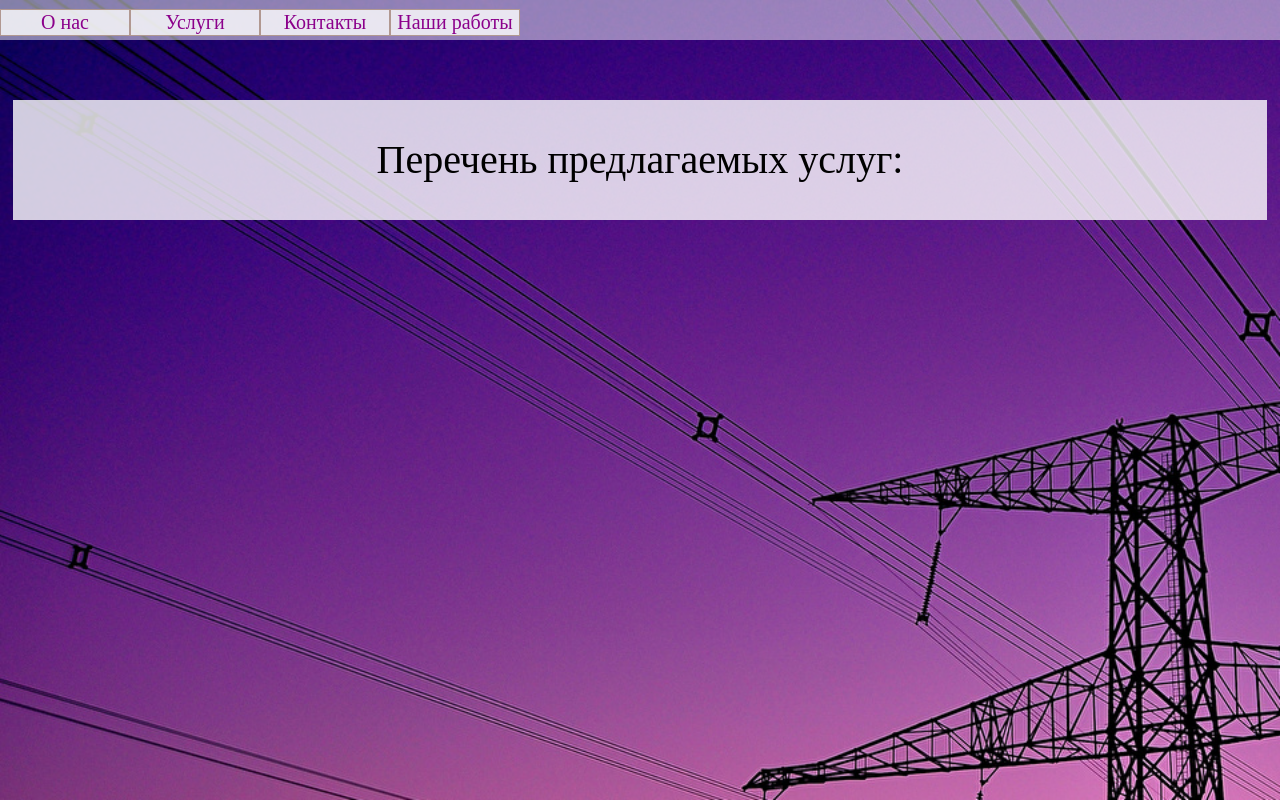
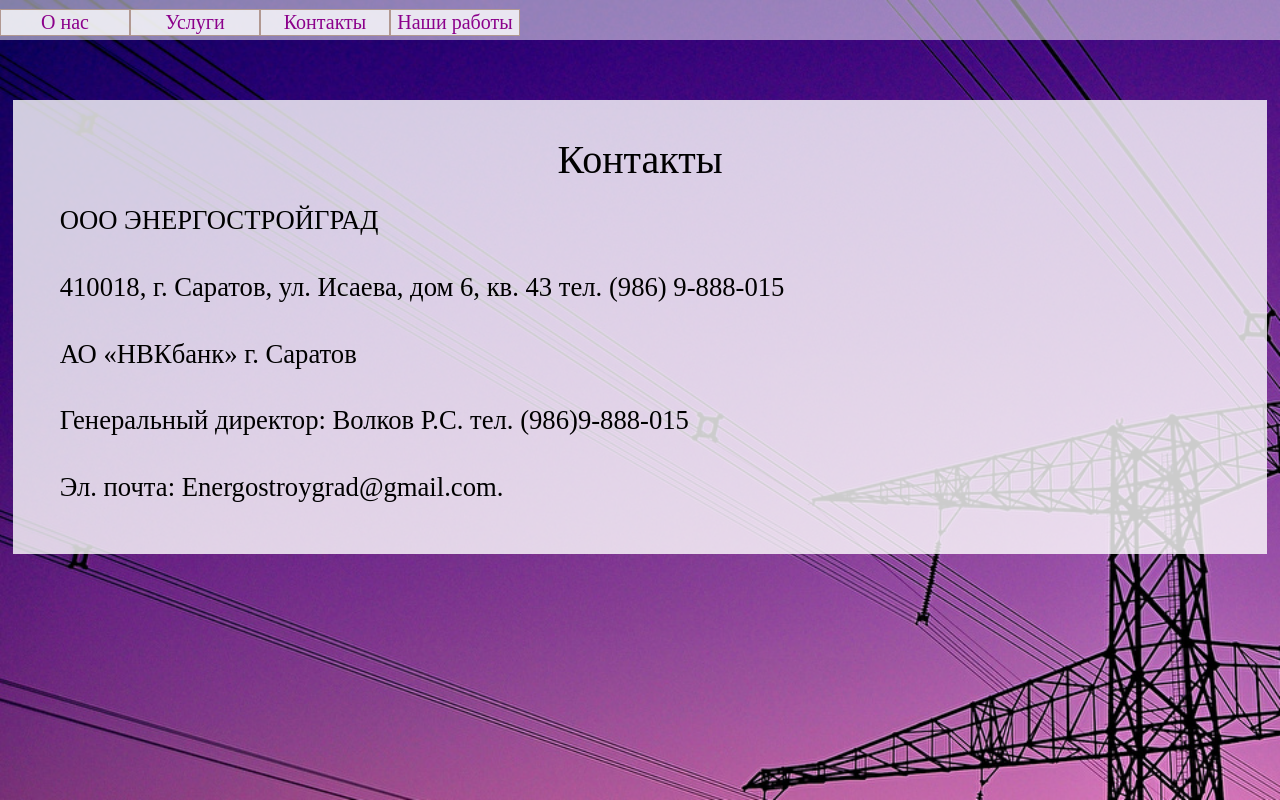
Before and after one commit to Kvasshtain/ENERGOSTROYGRAD, a React (Create React App) app: page /contacts in a window 1280 px wide. Built offline with nearby package versions, Linux system fonts and the light colour scheme.

Commit message:
Создал раздел Контакты

```diff
--- a/src/App.js
+++ b/src/App.js
@@ -3,7 +3,8 @@
 
 import { NavigationPanel } from './components/NavigationPanel'
 import { About } from './components/About'
-import { Services } from "./components/Services"
+import { Services } from './components/Services'
+import { Contacts } from './components/Contacts'
 
 import './App.css';
 
@@ -18,11 +19,13 @@
                         <Route path = '/about' children = {()=> (
                             <About/>
                         )}/>
-                    </Switch>
                         <Route path = '/services' children = {() => (
                             <Services/>
                         )}/>
-                    <Switch/>
+                        <Route path = '/contacts' children = {() => (
+                            <Contacts/>
+                        )}/>
+                    </Switch>
                 </React.Fragment>
             </BrowserRouter>
 
--- a/src/components/About.js
+++ b/src/components/About.js
@@ -19,13 +19,11 @@
             <div class = "PageContent">
                 <h1>{textStrings.organizationName}</h1>
                 <div class = "PageBlock">
-                    <span>
-                        <p>{aboutPageContent.mainContent1}</p>
-                        <p>{aboutPageContent.mainContent2}</p>
-                        <ul>
-                            {this.renderAchievementList()}
-                        </ul>
-                    </span>
+                    <p>{aboutPageContent.mainContent1}</p>
+                    <p>{aboutPageContent.mainContent2}</p>
+                    <ul>
+                        {this.renderAchievementList()}
+                    </ul>
                 </div>
             </div>
         )
--- /dev/null
+++ b/src/components/Contacts.js
@@ -0,0 +1,21 @@
+import React from 'react'
+import textStrings from '../data/textStrings.json'
+import contactsPageContent from '../data/contactsPageContent.json'
+
+const Contacts = () => {
+        return (
+            <div className="PageContent">
+                <h1>{textStrings.contacts}</h1>
+                <p>{contactsPageContent.businessType} {textStrings.organizationName}</p>
+                <div className="PageBlock">
+                    <p>{contactsPageContent.address}</p>
+                    <p>{contactsPageContent.bank}</p>
+                    <p>{contactsPageContent.bankCode}</p>
+                    <p>{contactsPageContent.CEO}</p>
+                    <p>{contactsPageContent.emale}</p>
+                </div>
+            </div>
+        )
+}
+
+export { Contacts }
--- a/src/components/NavigationPanel.js
+++ b/src/components/NavigationPanel.js
@@ -17,7 +17,11 @@
                         <button>{textStrings.services}</button>
                     </Link>
                 </li>
-                <li><button>{textStrings.contacts}</button></li>
+                <li>
+                    <Link to = '/contacts'>
+                        <button>{textStrings.contacts}</button>
+                    </Link>
+                </li>
                 <li><button>{textStrings.ourWork}</button></li>
             </ul>
         </nav>
--- /dev/null
+++ b/src/data/contactsPageContent.json
@@ -0,0 +1,8 @@
+{
+  "businessType" : "ООО",
+  "address" : "410018, г. Саратов, ул. Исаева, дом 6, кв. 43 тел. (986) 9-888-015",
+  "bank" : "АО «НВКбанк» г. Саратов",
+  "bankCodes" : "БИК 046311751, К/с 30101810100000000751, Р/с 40702810500220006945",
+  "CEO" : "Генеральный директор: Волков Р.С. тел. (986)9-888-015",
+  "emale" : "Эл. почта: Energostroygrad@gmail.com."
+}
```
